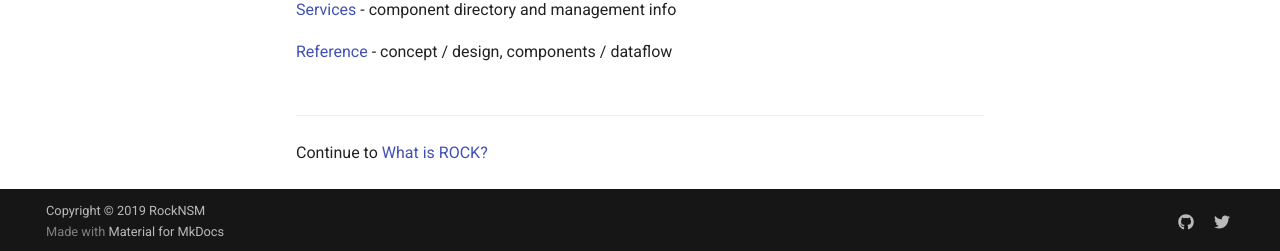
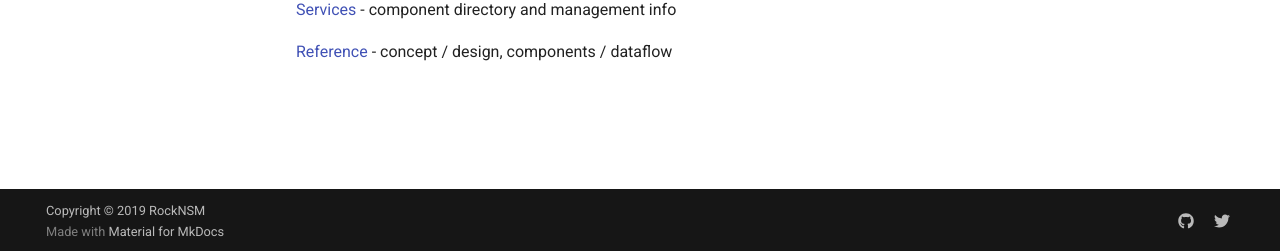
Before and after one commit to rocknsm/rock-docs, an MkDocs documentation site: the page built from docs/index.md, in a window 1280 px wide and 1370 px high. Shown: the part 1116-1367 px from the top of the window. Built offline with MkDocs 1.6.1 and Material for MkDocs 9.7.7, drawn with Linux system fonts in a browser that asks for light colours; comment, search, counter and statistics services are not loaded.

Commit message:
remove redundant footer nav

```diff
--- a/docs/index.md
+++ b/docs/index.md
@@ -42,7 +42,3 @@ See the [releases](reference/latest.md) page for the latest info on ROCK 2.3.
 [Services](services/index.md) - component directory and management info
 
 [Reference](reference/tutorials.md) - concept / design, components / dataflow
-<br>
-<br>
----
-Continue to [What is ROCK?](about/what_is_it.md)
```
